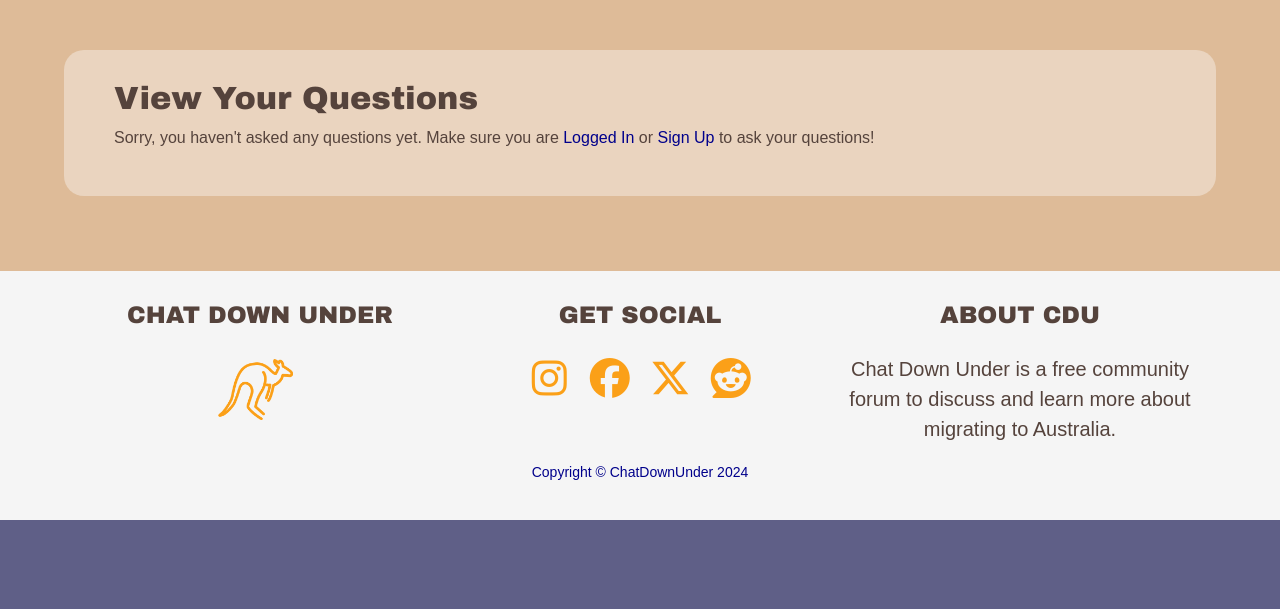
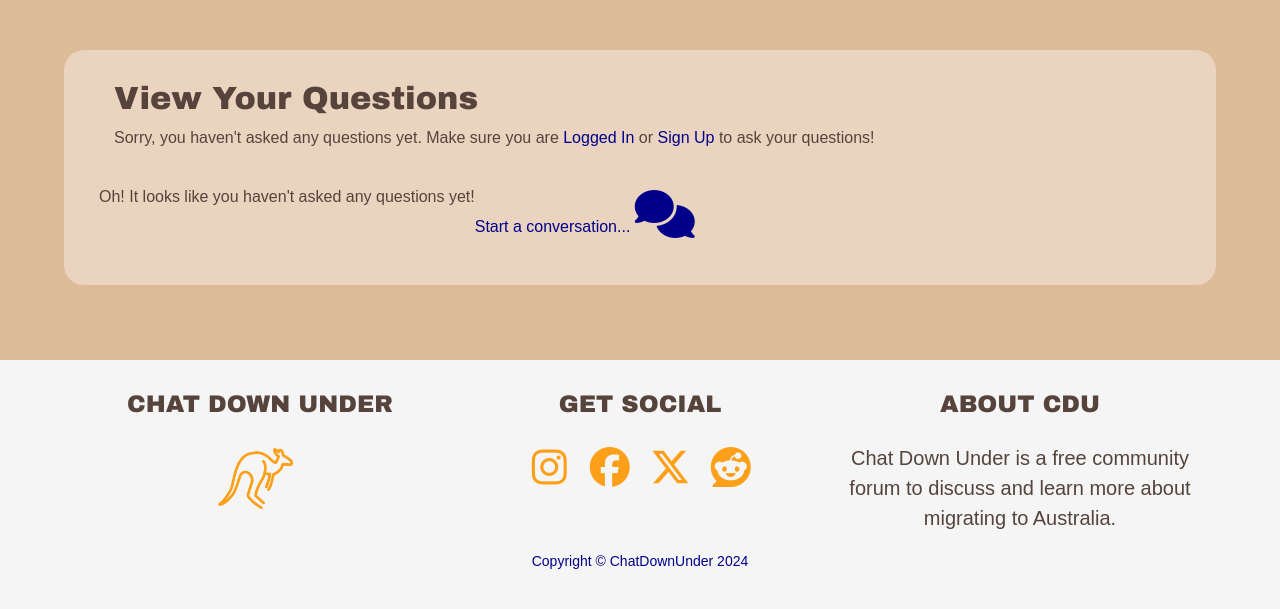
Before and after one commit to sdthomas91/chat-down-under-new, a Flask app: page /my_questions in a window 1280 px wide. Shown: the part 478-1087 px from the top of the page. Before the commit the page ends 998 px from the top, so only its background shows below. Run offline with Flask 3, Linux system fonts and the light colour scheme; data that the repository does not hold is empty; some libraries are stand-ins or nearby versions.

Commit message:
my questions page was blank if no questions, so amended to include some prompt to ask a question

```diff
--- a/downunder/templates/my_questions.html
+++ b/downunder/templates/my_questions.html
@@ -20,8 +20,16 @@
         {% endfor %}
 
     </div>
+    {% else %}
+    <div class="row search-results">
+        <p>Oh! It looks like you haven't asked any questions yet!</p>
+        <a href="{{url_for('submit_question')}}">
+            <p>Start a conversation... <i class="fa-solid fa-comments"></i></p>
+        </a>
 
+    </div>
+    {% endif %}
 </div>
 
-{% endif %}
+
 {% endblock %}
```
